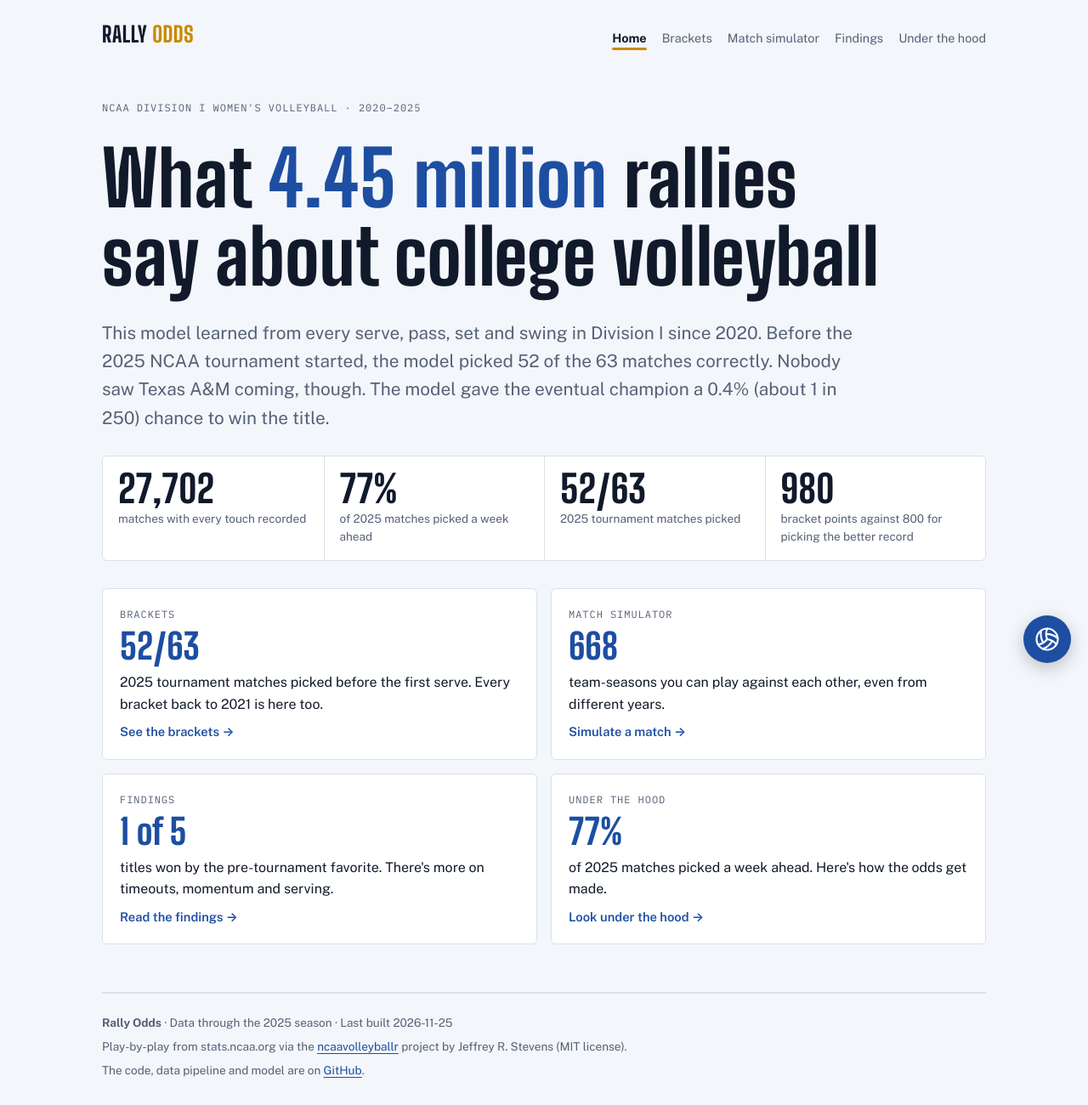
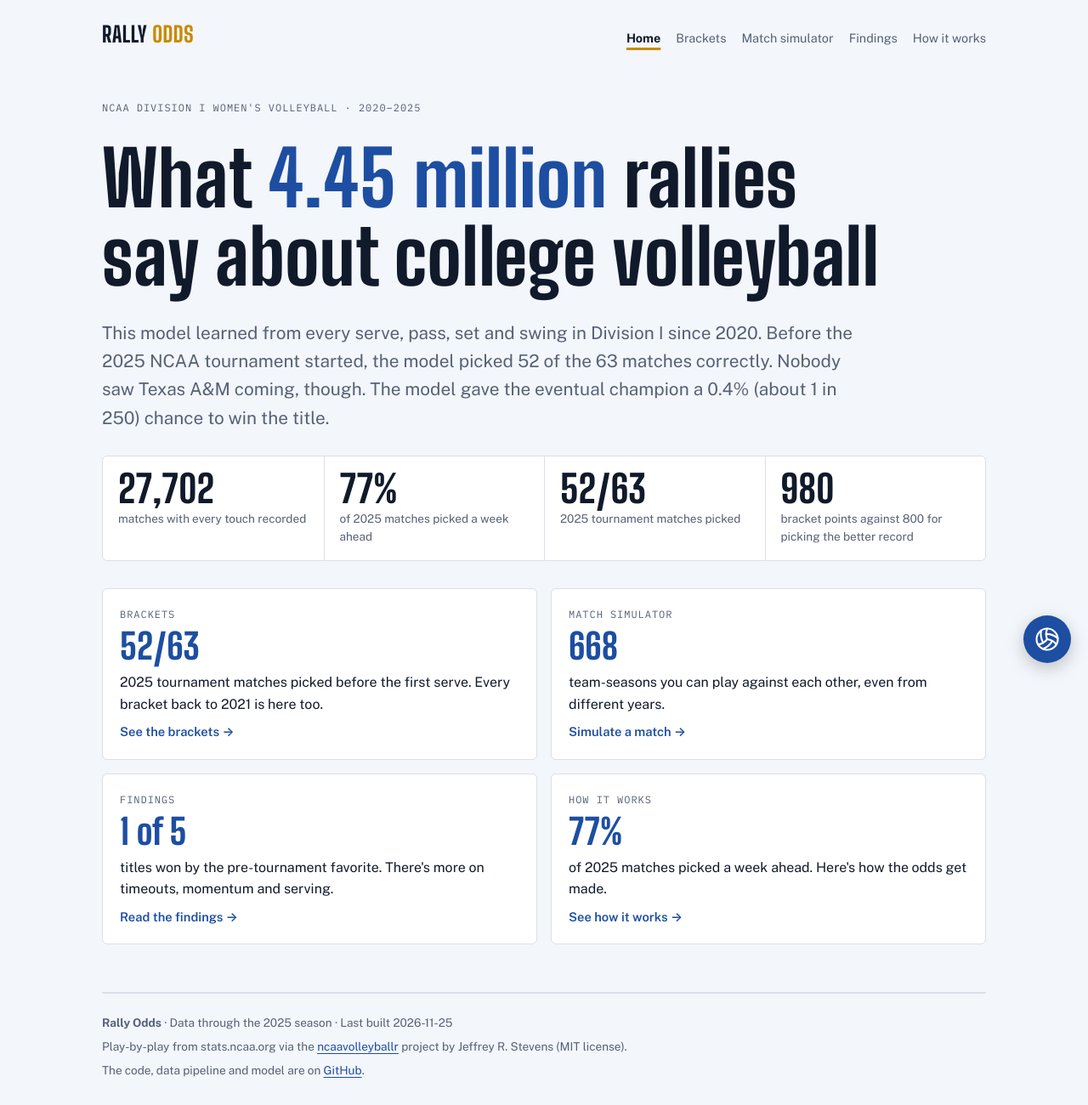
Before and after one commit to m3tang/volleyball-sim, a plain HTML site: page web/index.html in a window 1280 px wide. Shown: the whole page at 85% size. Drawn offline with nearby package versions, Linux system fonts and the light colour scheme.

Commit message:
Rename "Under the hood" to "How it works" and refresh README screenshots
readme-shots.js now shoots the local build so screenshots match unpushed changes.

```diff
--- a/tools/checks/readme-shots.js
+++ b/tools/checks/readme-shots.js
@@ -7,9 +7,9 @@ const CHROME = process.env.CHROME || "/Applications/Google Chrome.app/Contents/M
   await p.setViewport({ width: 1280, height: 860, deviceScaleFactor: 1.5 });
   await p.emulateMediaFeatures([{ name: "prefers-color-scheme", value: "dark" }]);
   const out = ROOT + "/docs/images/";
-  await p.goto("https://m3tang.github.io/volleyball-sim/#home", { waitUntil: "networkidle0" });
+  await p.goto(ROOT_URL + "#home", { waitUntil: "networkidle0" });
   await p.screenshot({ path: out + "home.jpg", type: "jpeg", quality: 82 });
-  await p.goto("https://m3tang.github.io/volleyball-sim/#matchups", { waitUntil: "networkidle0" });
+  await p.goto(ROOT_URL + "#matchups", { waitUntil: "networkidle0" });
   await p.evaluate(() => window.scrollTo(0, 0));
   await p.screenshot({ path: out + "matchups.jpg", type: "jpeg", quality: 82 });
   await b.close();
--- a/web/index.html
+++ b/web/index.html
@@ -415,7 +415,7 @@ footer { padding-bottom: 96px; }
     <a class="mark" href="#home">RALLY <span>ODDS</span></a>
     <nav aria-label="Pages" id="nav">
       <a href="#home">Home</a><a href="#bracket">Brackets</a><a href="#matchups">Match simulator</a>
-      <a href="#findings">Findings</a><a href="#model">Under the hood</a>
+      <a href="#findings">Findings</a><a href="#model">How it works</a>
     </nav>
   </header>
   <main id="main" tabindex="-1">
@@ -452,10 +452,10 @@ footer { padding-bottom: 96px; }
         <span class="go">Read the findings</span>
       </a>
       <a class="card" href="#model">
-        <span class="eyebrow">Under the hood</span>
+        <span class="eyebrow">How it works</span>
         <span class="big" id="c-acc"></span>
         <span>of 2025 matches picked a week ahead. Here's how the odds get made.</span>
-        <span class="go">Look under the hood</span>
+        <span class="go">See how it works</span>
       </a>
     </div>
   </div>
@@ -671,7 +671,7 @@ footer { padding-bottom: 96px; }
   <div class="view" data-view="model" hidden>
   <section>
     <div class="intro">
-      <div class="eyebrow">Under the hood · Step 1 of 5</div>
+      <div class="eyebrow">How it works · Step 1 of 5</div>
       <h2>It all starts with every touch of every match</h2>
       <p>The raw data is the official NCAA play-by-play from <span id="m-seasons"></span>. Every serve, pass, set, attack, dig and block is logged along with the player and the score.</p>
     </div>
@@ -1978,7 +1978,7 @@ const signedPts = v => `${signedNum(v)} percentage points`;
   $("toc").addEventListener("click", e => { const b = e.target.closest("button"); if (b) document.getElementById(b.dataset.go).scrollIntoView({ behavior: "smooth" }); });
 })();
 
-// ---------- Under the hood: data ----------
+// ---------- How it works: data ----------
 $("d-matches").textContent = fmtInt(T.matches);
 $("d-rallies").textContent = (T.rallies / 1e6).toFixed(2) + "M";
 (function () {
```
Also changed, not shown: web/artifact.html (+5 -5 lines), web/template.html (+5 -5 lines), README.md, docs/images/home.jpg, docs/images/matchups.jpg.
